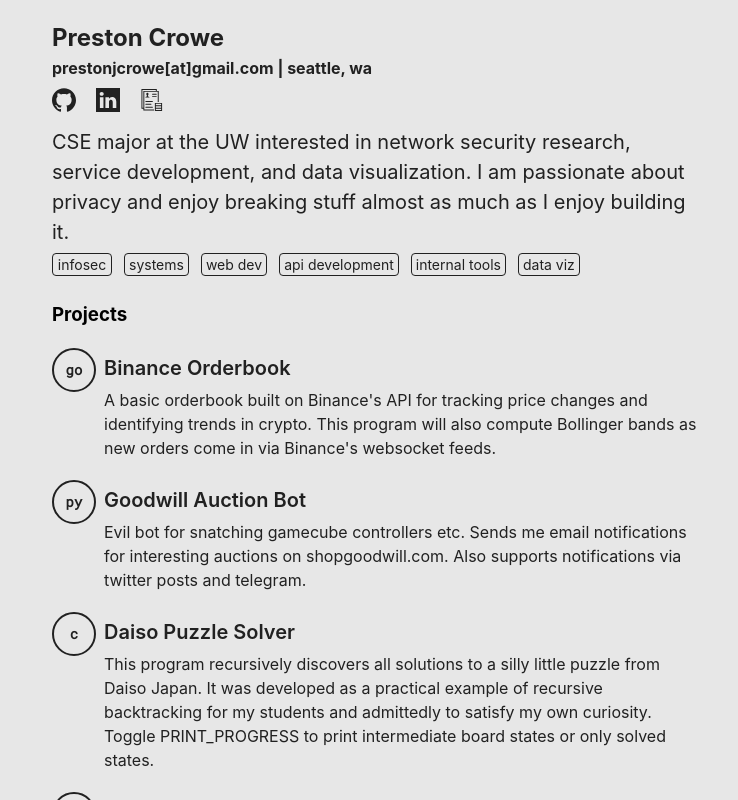
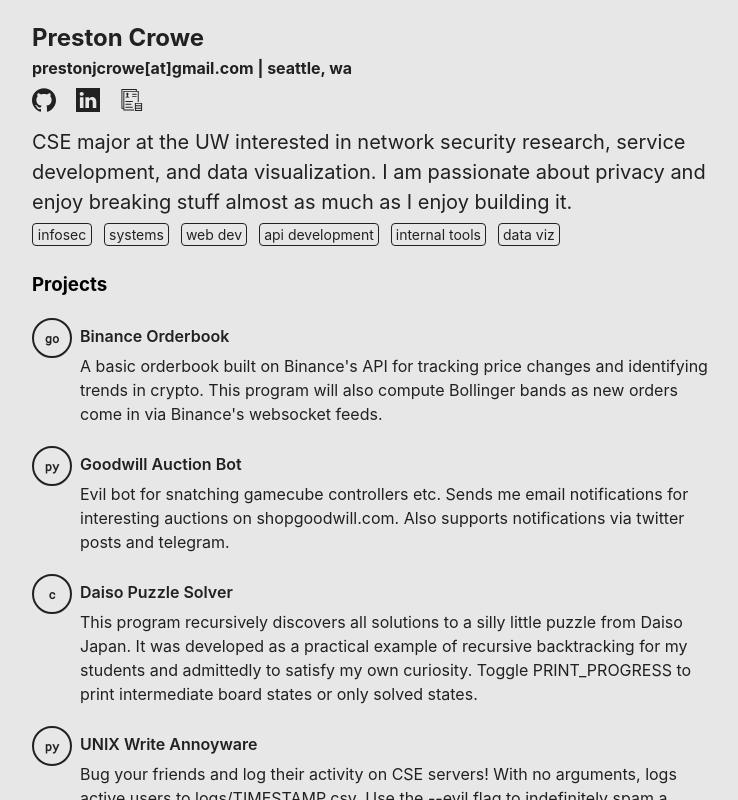
Before and after one commit to prestonjcrowe/simple-photo-gallery, a React (Create React App) app: page / in a window 1280 px wide. Shown: the whole page, without its empty margins (262-1000 px from the left). Built offline with nearby package versions, Linux system fonts and the light colour scheme.

Commit message:
Update project styles for smaller screen sizes

```diff
--- a/src/App.scss
+++ b/src/App.scss
@@ -5,7 +5,8 @@
 $text: #212121;
 $primary: #212121;
 $secondary: #666;
-$projectLangSize: 40px;
+
+$projectLangSize: 36px;
 
 * {
   line-height: 1.5;
@@ -34,7 +35,7 @@
 }
 
 .Container {
-  padding: 40px;
+  padding: 20px;
   padding-top: 20px;
   box-sizing: border-box;
   max-width: 732px;
@@ -136,7 +137,7 @@
 
   .ProjectName {
     color: $text;
-    font-size: 20px;
+    font-size: 16px;
     font-weight: 600;
     color: $primary;
     grid-area: pname;
@@ -155,7 +156,7 @@
     width:$projectLangSize;
     height:$projectLangSize;
     border-radius:$projectLangSize;
-    font-size: 14px;
+    font-size: 12px;
     font-weight: bold;
     color:$primary;
     line-height:$projectLangSize;
```
